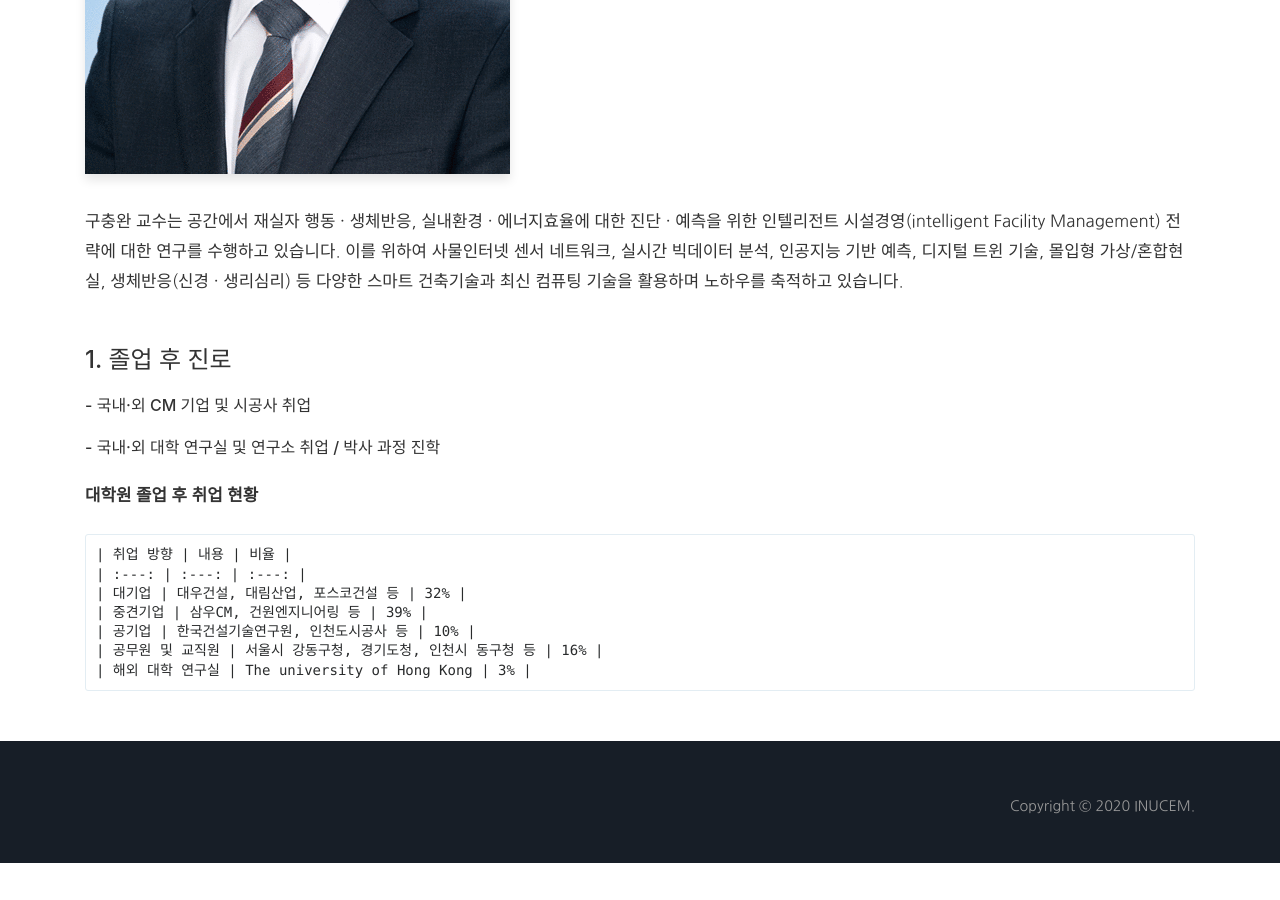
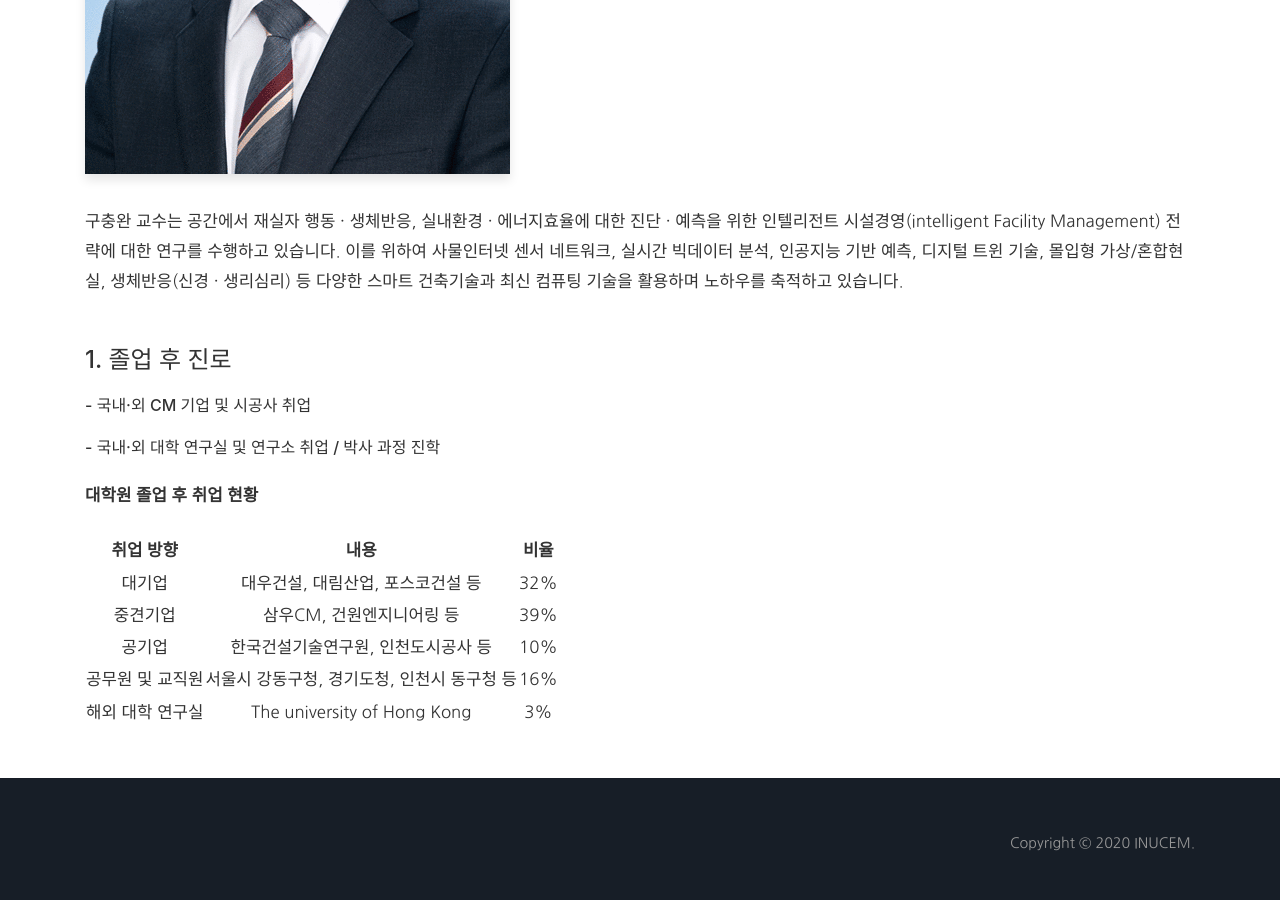
Before and after one commit to INUCEM/INUCEM.github.io, a Jekyll site: the page built from about.md, in a window 1280 px wide and 900 px high, scrolled down 2112 px. Built offline with Jekyll 4.4.1, drawn with Linux system fonts in a browser that asks for light colours; our own code applies the rules of GitHub Pages for plain Markdown files; before the commit the page ends 2975 px from its top, so only the background shows below that.

```diff
--- a/about.md
+++ b/about.md
@@ -23,10 +23,10 @@
 
  __대학원 졸업 후 취업 현황__
 
-    | 취업 방향 | 내용 | 비율 |
-    | :---: | :---: | :---: |
-    | 대기업 | 대우건설, 대림산업, 포스코건설 등 | 32% |
-    | 중견기업 | 삼우CM, 건원엔지니어링 등 | 39% |
-    | 공기업 | 한국건설기술연구원, 인천도시공사 등 | 10% |
-    | 공무원 및 교직원 | 서울시 강동구청, 경기도청, 인천시 동구청 등 | 16% |
-    | 해외 대학 연구실 | The university of Hong Kong | 3% |
+   취업 방향 | 내용 | 비율
+   :---: | :---: | :---:
+   대기업 | 대우건설, 대림산업, 포스코건설 등 | 32%
+   중견기업 | 삼우CM, 건원엔지니어링 등 | 39%
+   공기업 | 한국건설기술연구원, 인천도시공사 등 | 10%
+   공무원 및 교직원 | 서울시 강동구청, 경기도청, 인천시 동구청 등 | 16%
+   해외 대학 연구실 | The university of Hong Kong | 3%
```
